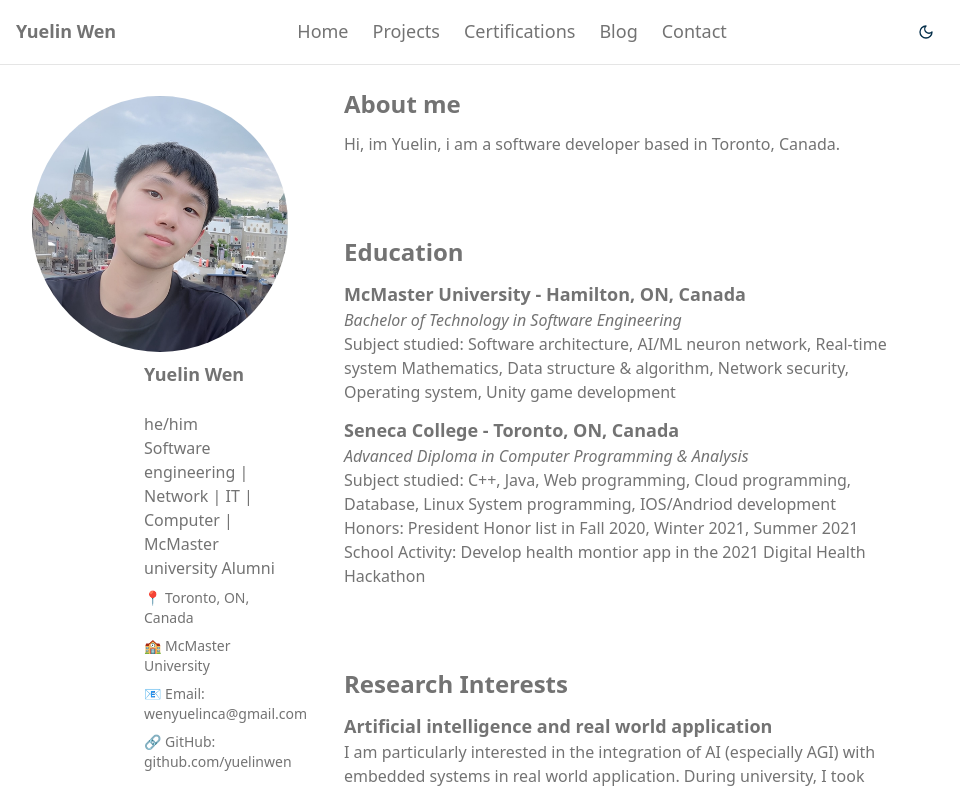
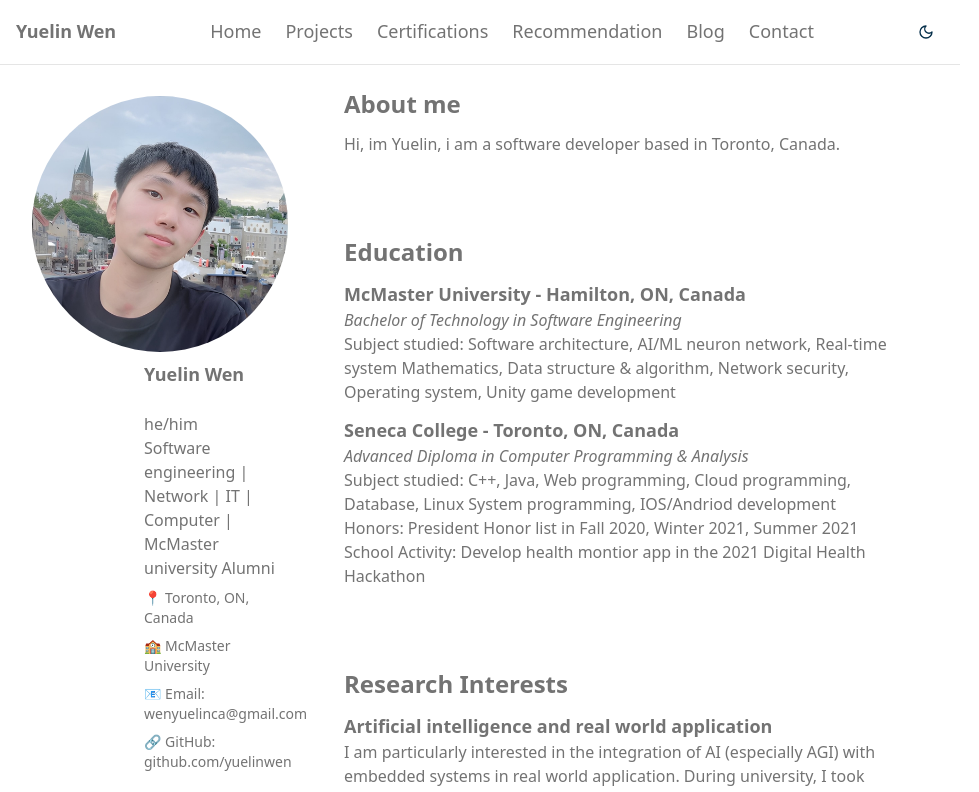
Before and after one commit to yuelinwen/yuelinwen, a Next.js app: page / in a window 1280 px wide. Shown: the top 792 px of the page, without its empty margins (0-979 px from the left). Built offline with nearby package versions, Linux system fonts and the light colour scheme.

Commit message:
add recommendation

```diff
--- a/components/header.tsx
+++ b/components/header.tsx
@@ -9,7 +9,7 @@ const navItems = [
   { name: "Home", href: "/" },
   { name: "Projects", href: "/projects" },
   { name: "Certifications", href: "/certifications" },
-  // { name: "Recommendation", href: "/recommendation" },
+  { name: "Recommendation", href: "/recommendation" },
   { name: "Blog", href: "/blog" },
   { name: "Contact", href: "/contact" },
 ];
```
